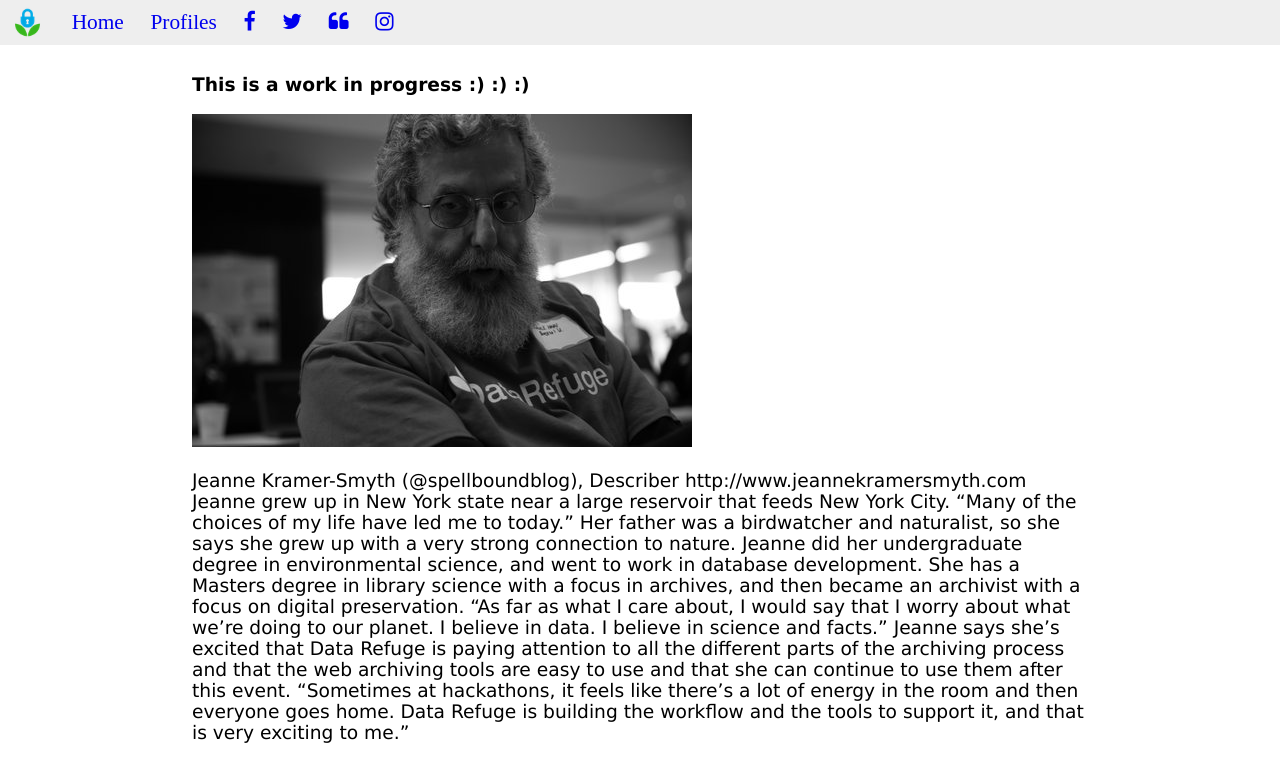
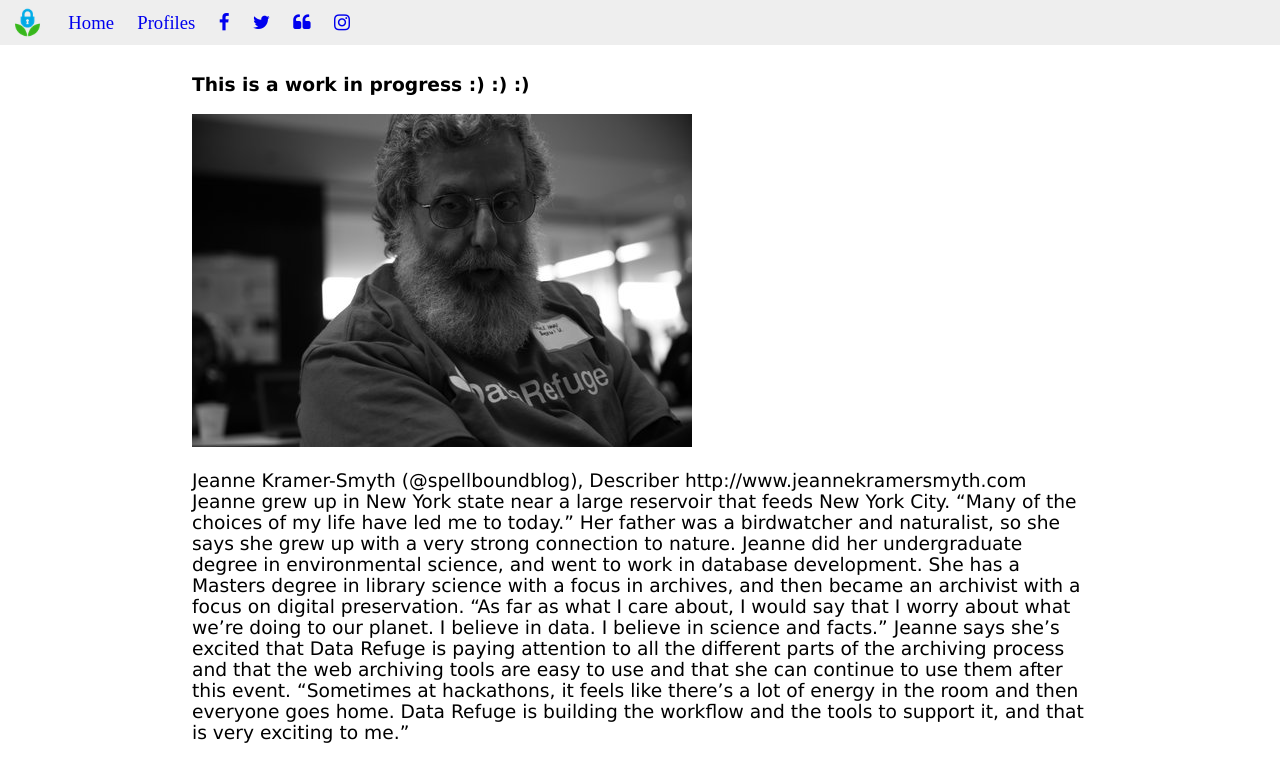
Before and after one commit to datarefuge/datarescue-dc, a Jekyll site: the page built from profiles/index.md, in a window 1280 px wide. Shown: the top 766 px of the page. Built offline with Jekyll 4.4.1, drawn with Linux system fonts in a browser that asks for light colours; grey boxes are pictures that could not be loaded.

Commit message:
slightly smaller header

```diff
--- a/css/style.css
+++ b/css/style.css
@@ -62,7 +62,7 @@ a {
   margin: 0px;
   padding: 5px 10px; 5px 10px;
   line-height: 35px;
-  font-size: 16pt;
+  font-size: 14pt;
 }
 
 #bar img {
```
